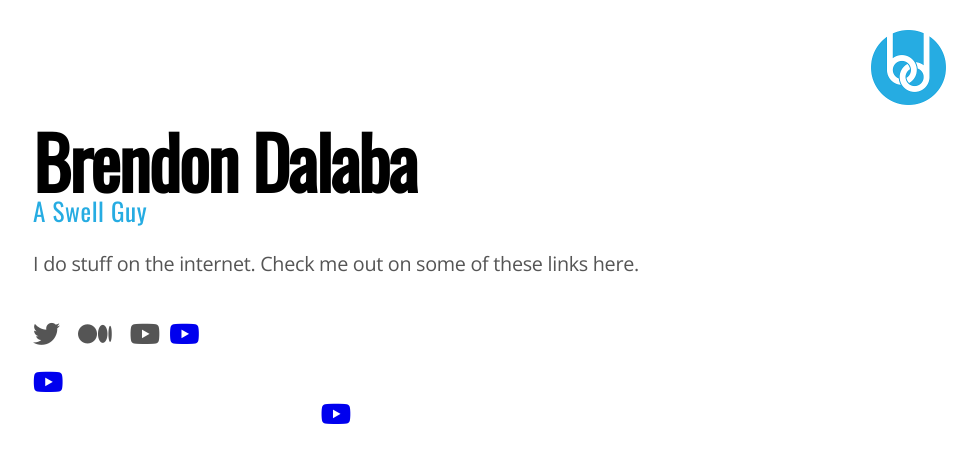
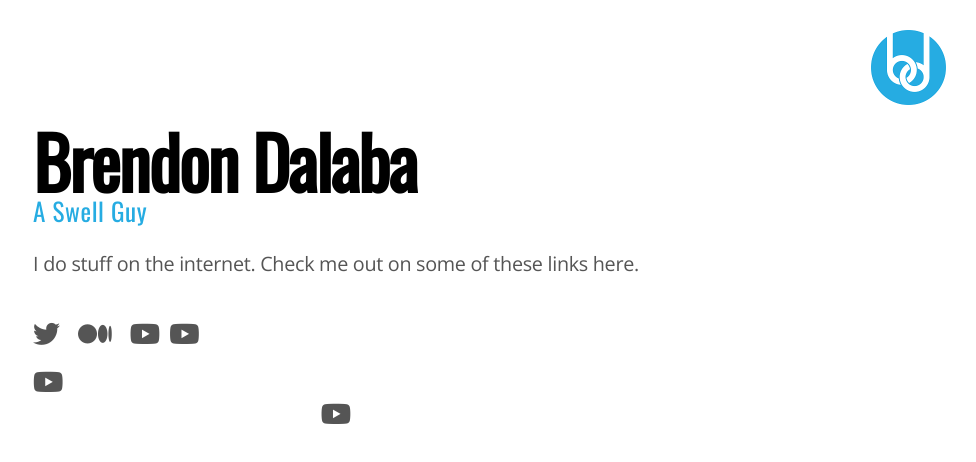
Before and after one commit to bdalaba/personal-page, a plain HTML site: page index.html in a window 1280 px wide. Shown: the whole page, without its empty margins (304-1280 px from the left). Drawn offline with nearby package versions, Linux system fonts and the light colour scheme.

Commit message:
Update index.html

```diff
--- a/index.html
+++ b/index.html
@@ -31,7 +31,7 @@
         <ul>
           <li><a href="https://twitter.com/BrendonDalaba"><i class="fab fa-twitter"></i></a></li>
           <li><a href="https://medium.com/@brendon.dalaba"><i class="fab fa-medium-m"></i></a></li>
-          <li><a href="https://www.youtube.com/channel/UC_bh5_B-AoGyW23NRcqWRxw?view_as=subscriber"><i class="fab fa-youtube"></li>
+          <li><a href="https://www.youtube.com/channel/UC_bh5_B-AoGyW23NRcqWRxw?view_as=subscriber"><i class="fab fa-youtube"></a></li>
       </nav>
     </main>
 
```
